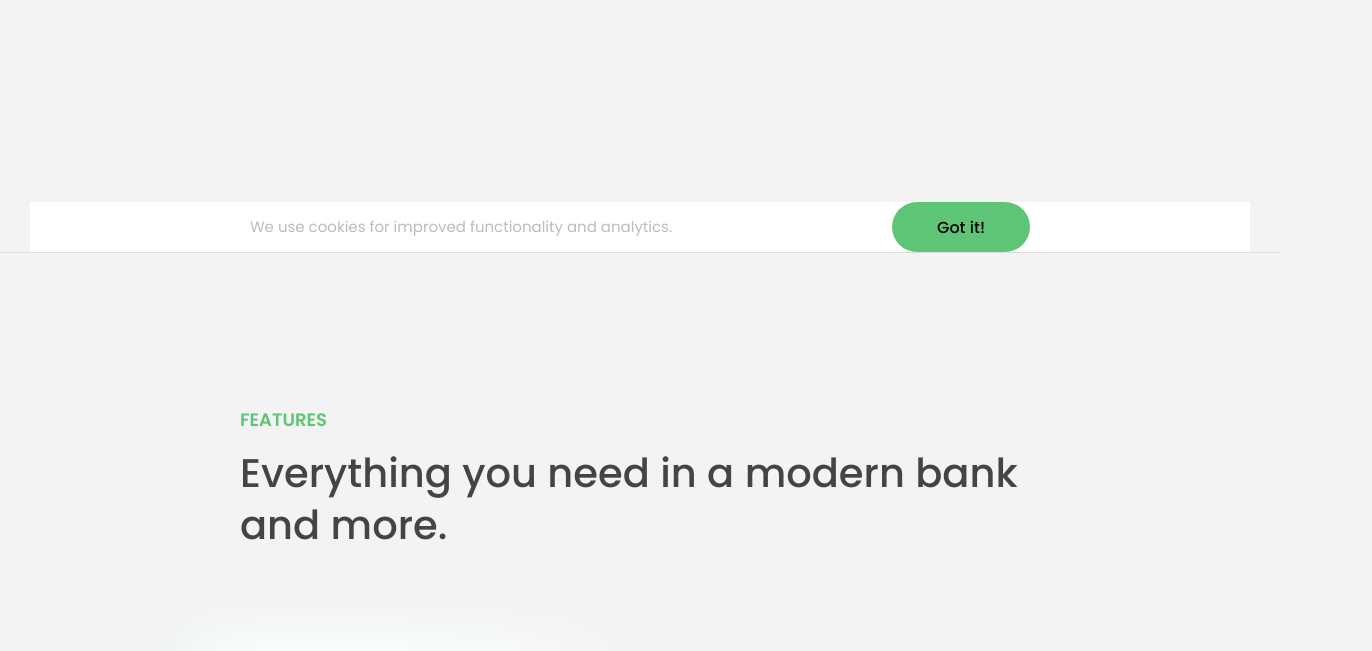
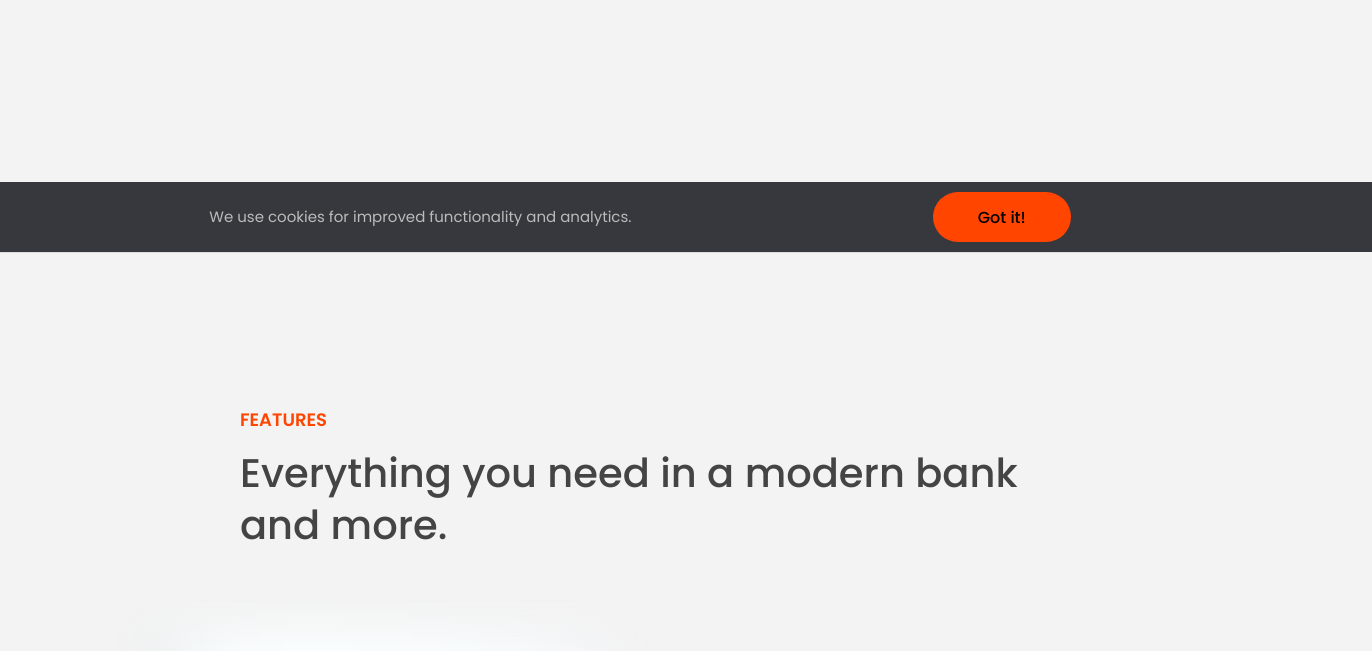
Before and after one commit to vanessadubouzet/JsScript, a plain HTML site: page 13-Advanced-DOM-Bankist/starter/index.html in a window 1280 px wide. Shown: the part 548-1199 px from the top of the page, 1372 px wide, since content can reach past the window. Drawn offline with Linux system fonts and the light colour scheme.

Commit message:
styles, attributes, classes

```diff
--- a/13-Advanced-DOM-Bankist/starter/index.html
+++ b/13-Advanced-DOM-Bankist/starter/index.html
@@ -21,6 +21,8 @@
           alt="Bankist logo"
           class="nav__logo"
           id="logo"
+          designer="jonas"
+          data-version-number="3.0"
         />
         <ul class="nav__links">
           <li class="nav__item">
--- a/13-Advanced-DOM-Bankist/starter/script.js
+++ b/13-Advanced-DOM-Bankist/starter/script.js
@@ -33,7 +33,6 @@ document.addEventListener('keydown', function (e) {
 ////////////////////////////////////////////////
 //// LECTURE
 
-
 // Selecting elements
 console.log(document.documentElement);
 console.log(document.head);
@@ -66,3 +65,43 @@ header.append(message);
 document.querySelector('.btn--close-cookie').addEventListener('click', function() {
   message.remove();
 });
+
+// Styles
+message.style.backgroundColor = '#37383d'
+message.style.width = '120%';
+
+console.log(message.style.backgroundColor);
+console.log(getComputedStyle(message).height);
+
+message.style.height = Number.parseFloat(getComputedStyle(message).height, 10) + 20 + 'px';
+
+document.documentElement.style.setProperty('--color-primary', 'orangered');
+
+// Attributes
+const logo = document.querySelector('.nav__logo');
+console.log(logo.alt);
+console.log(logo.designer);
+
+// Non-standard
+console.log(logo.designer);
+console.log(logo.getAttribute('designer'));
+logo.setAttribute('company', 'Bankist');
+
+console.log(logo.src);
+console.log(logo.getAttribute('src'));
+
+const link = document.querySelector('.nav__link--btn');
+console.log(link.href);
+console.log(link.getAttribute('href'));
+
+// Data Attributes
+console.log(logo.dataset.versionNumber);
+
+// Classes
+logo.classList.add('c');
+logo.classList.remove('c');
+logo.classList.toggle('c');
+logo.classList.contains('c'); // not includes
+
+// Don't use
+// logo.className = 'jonas';
```
